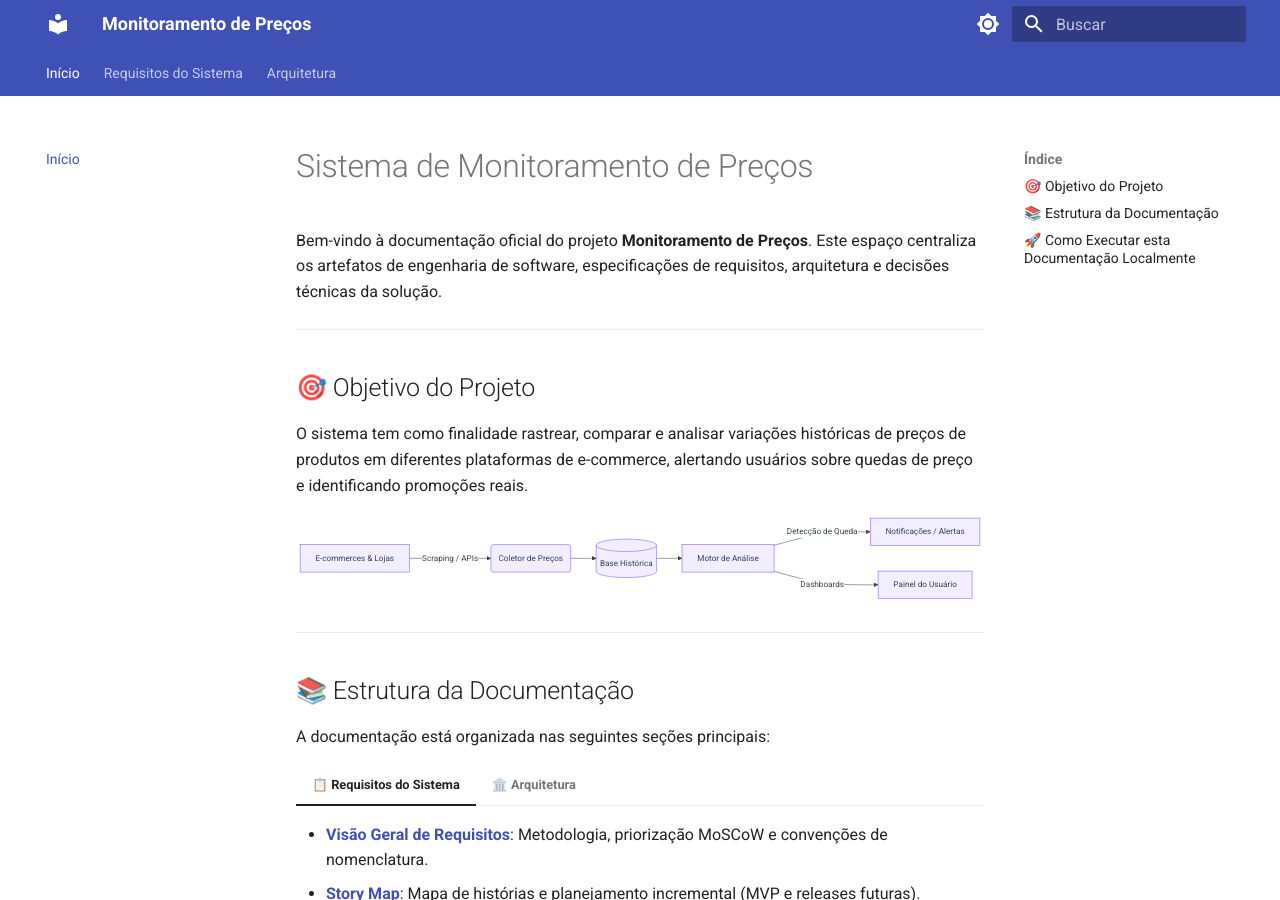
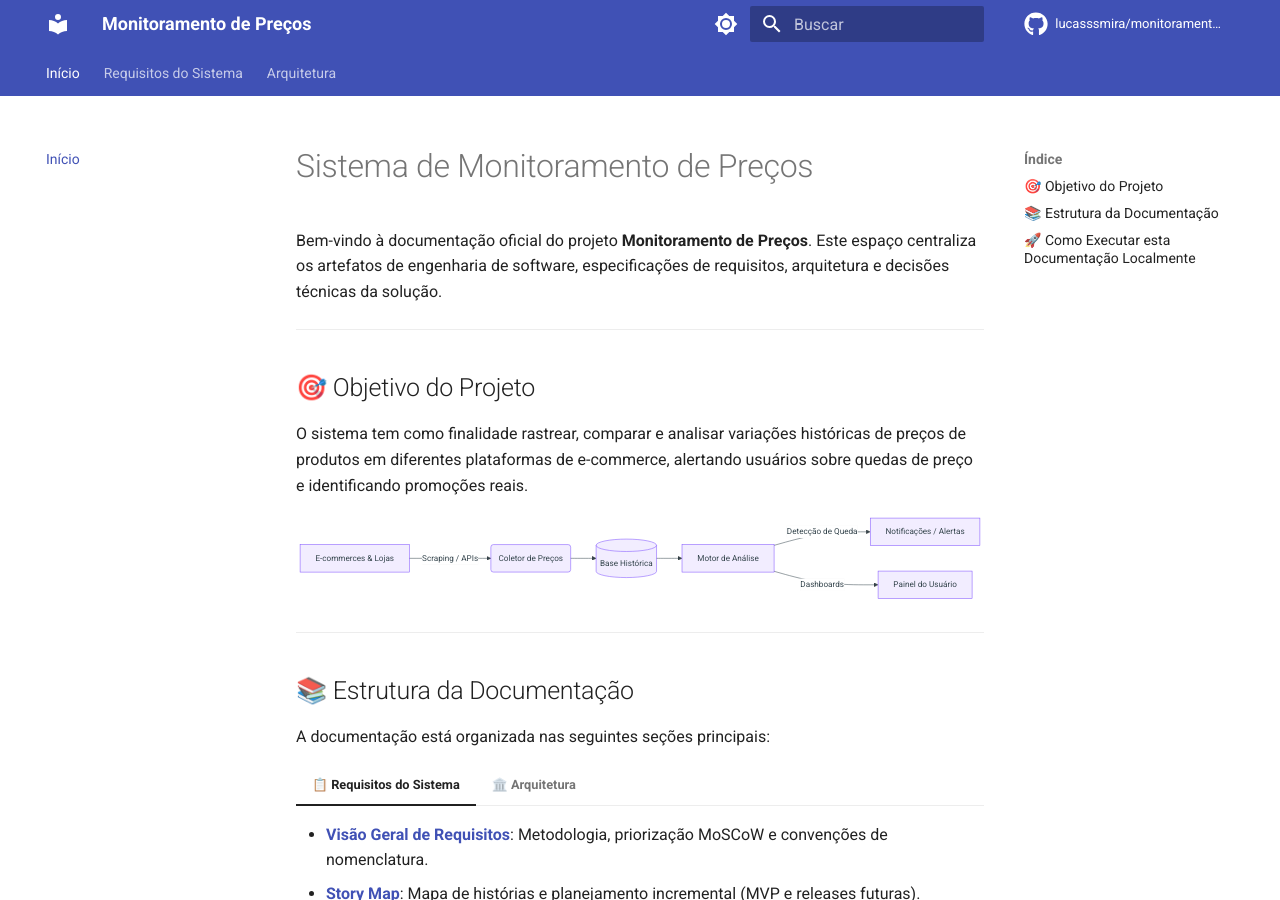
Before and after one commit to lucasssmira/monitoramento_precos, an MkDocs documentation site: the page built from docs/index.md, in a window 1280 px wide and 900 px high. Built offline with MkDocs 1.6.1 and Material for MkDocs 9.7.7, drawn with Linux system fonts in a browser that asks for light colours; comment, search, counter and statistics services are not loaded.

Commit message:
ci: adicionar workflow do GitHub Actions para deploy no GitHub Pages

```diff
--- a/mkdocs.yml
+++ b/mkdocs.yml
@@ -1,7 +1,9 @@
 site_name: Monitoramento de Preços
 site_description: Documentação de Requisitos e Arquitetura do Sistema de Monitoramento de Preços
 site_author: Equipe do Projeto
-site_url: ""
+site_url: https://lucasssmira.github.io/monitoramento_precos/
+repo_url: https://github.com/lucasssmira/monitoramento_precos
+repo_name: lucasssmira/monitoramento_precos
 
 theme:
   name: material
```
Also changed, not shown: 1 other file.
